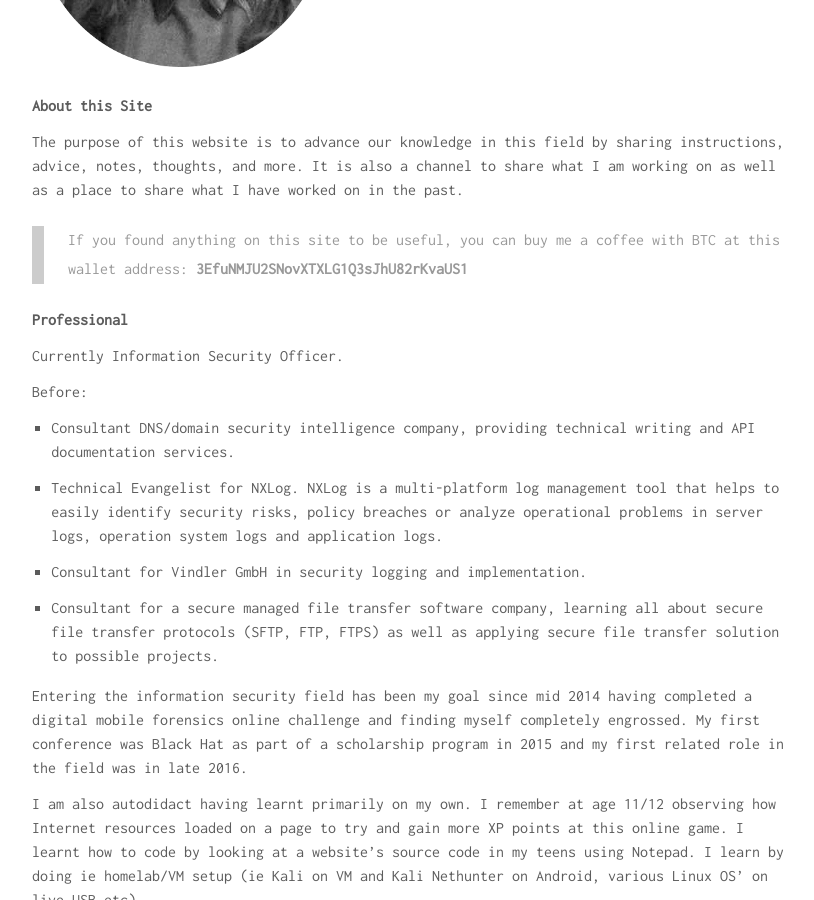
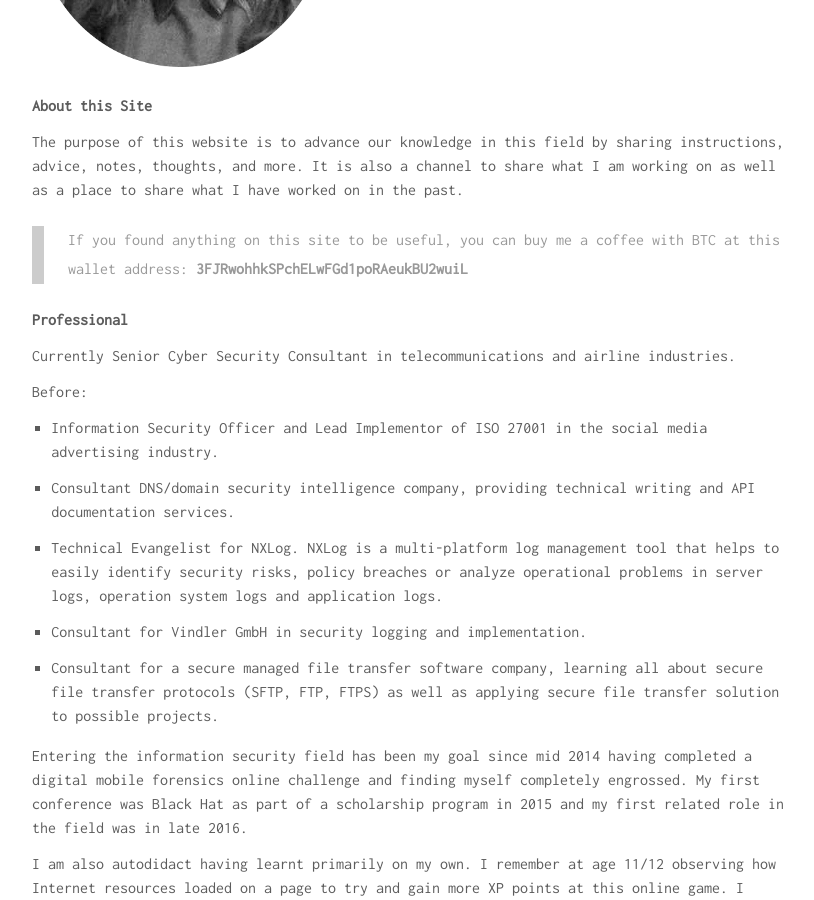
Before and after one commit to HannahSuarez/hannahsuarez.github.io, a Jekyll site: the page built from about.md, in a window 1280 px wide and 900 px high, scrolled down 439 px. Shown: the whole window, without its empty margins (232-1046 px from the left). Built offline with Jekyll 4.4.1, drawn with Linux system fonts in a browser that asks for light colours; nearby versions of some CDN libraries.

Commit message:
Update about.md

```diff
--- a/about.md
+++ b/about.md
@@ -10,13 +10,15 @@ permalink: /about/
 
 The purpose of this website is to advance our knowledge in this field by sharing instructions, advice, notes, thoughts, and more. It is also a channel to share what I am working on as well as a place to share what I have worked on in the past.
 
-> If you found anything on this site to be useful, you can buy me a coffee with BTC at this wallet address: **3EfuNMJU2SNovXTXLG1Q3sJhU82rKvaUS1**
+> If you found anything on this site to be useful, you can buy me a coffee with BTC at this wallet address: **3FJRwohhkSPchELwFGd1poRAeukBU2wuiL**
 
 **Professional**
 
-Currently Information Security Officer.
+Currently Senior Cyber Security Consultant in telecommunications and airline industries.
 
 Before:
+
+- Information Security Officer and Lead Implementor of ISO 27001 in the social media advertising industry.
 
 - Consultant DNS/domain security intelligence company, providing technical writing and API documentation services.
 
```
